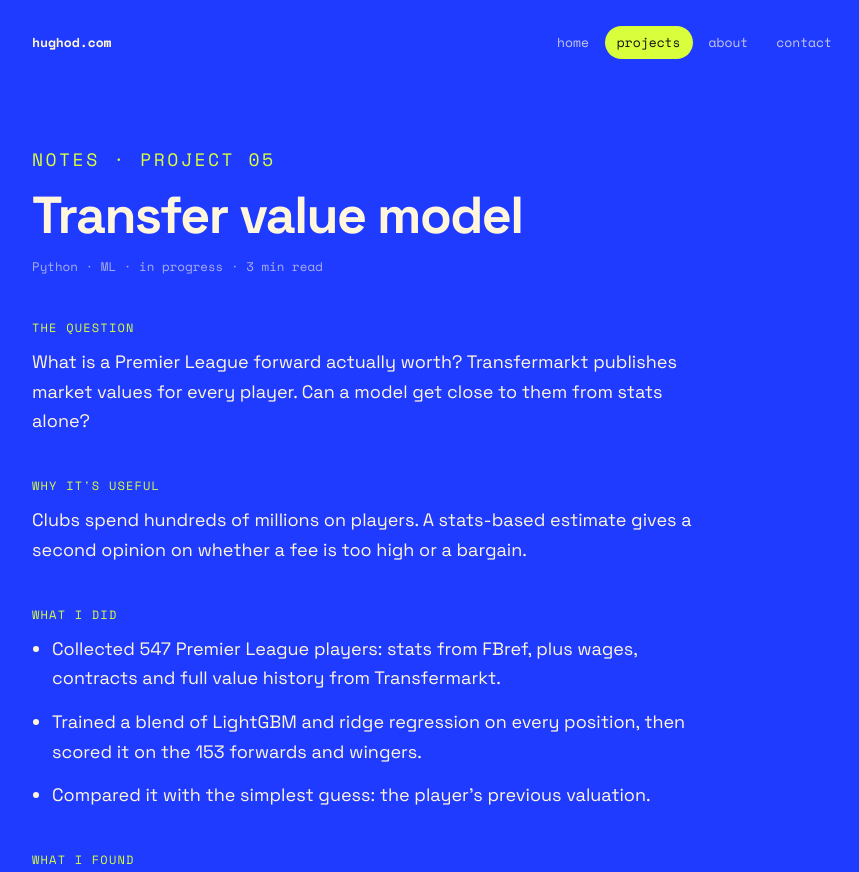
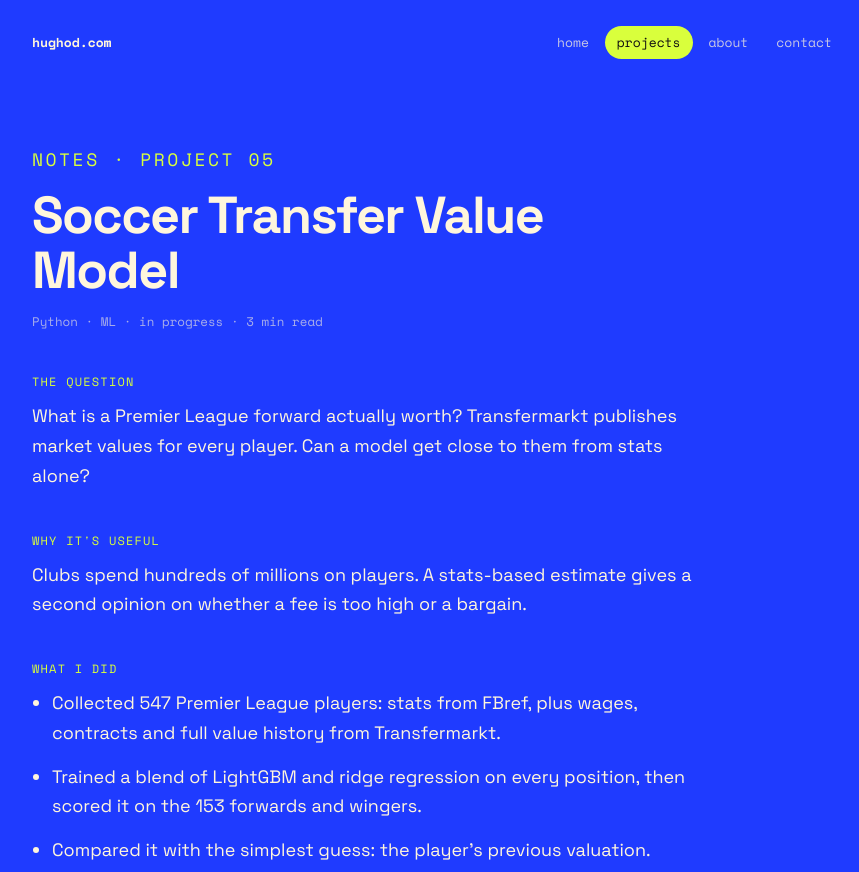
Before and after one commit to HughFOD/HughFOD.github.io, a plain HTML site: page notes/transfer.html in a window 1280 px wide. Shown: the top 872 px of the page, without its empty margins (202-1061 px from the left). Drawn offline with nearby package versions, Linux system fonts and the light colour scheme.

Commit message:
Rename project to Soccer Transfer Value Model
Co-Authored-By: Claude Opus 5.5 <noreply@anthropic.com>
Claude-Session: https://claude.ai/code/session_01DZA8ppTJUzruBcmbvgyTeP

```diff
--- a/notes/transfer.html
+++ b/notes/transfer.html
@@ -3,7 +3,7 @@
 <head>
 <meta charset="utf-8">
 <meta name="viewport" content="width=device-width, initial-scale=1">
-<title>Notes: Transfer value model · Hugh O'Donnell</title>
+<title>Notes: Soccer Transfer Value Model · Hugh O'Donnell</title>
 <link rel="preconnect" href="https://fonts.googleapis.com">
 <link rel="preconnect" href="https://fonts.gstatic.com" crossorigin>
 <link href="https://fonts.googleapis.com/css2?family=Space+Grotesk:wght@400;500;700&family=Space+Mono:wght@400;700&display=swap" rel="stylesheet">
@@ -36,7 +36,7 @@
 <main class="wrap">
 <article class="post pagehead">
   <p class="label">Notes · Project 05</p>
-  <h2>Transfer value model</h2>
+  <h2>Soccer Transfer Value Model</h2>
   <p class="sub">Python · ML · in progress · 3 min read</p>
 
   <h3>The question</h3>
```
Also changed, not shown: projects.html (+1 -1 lines).
